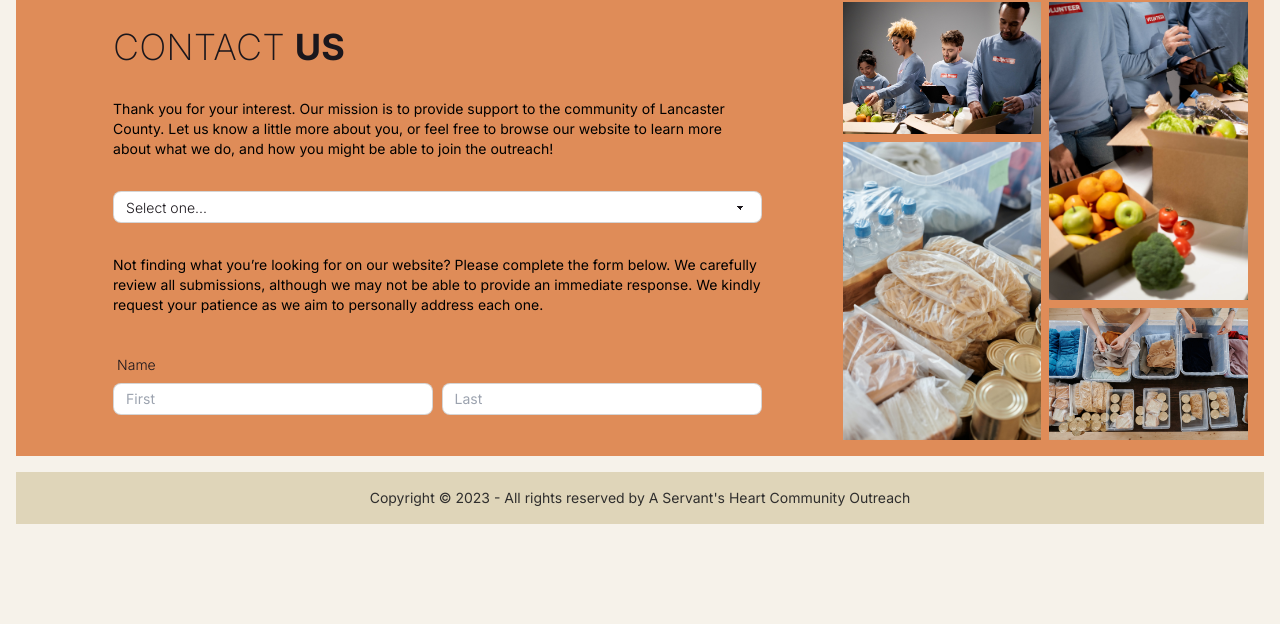
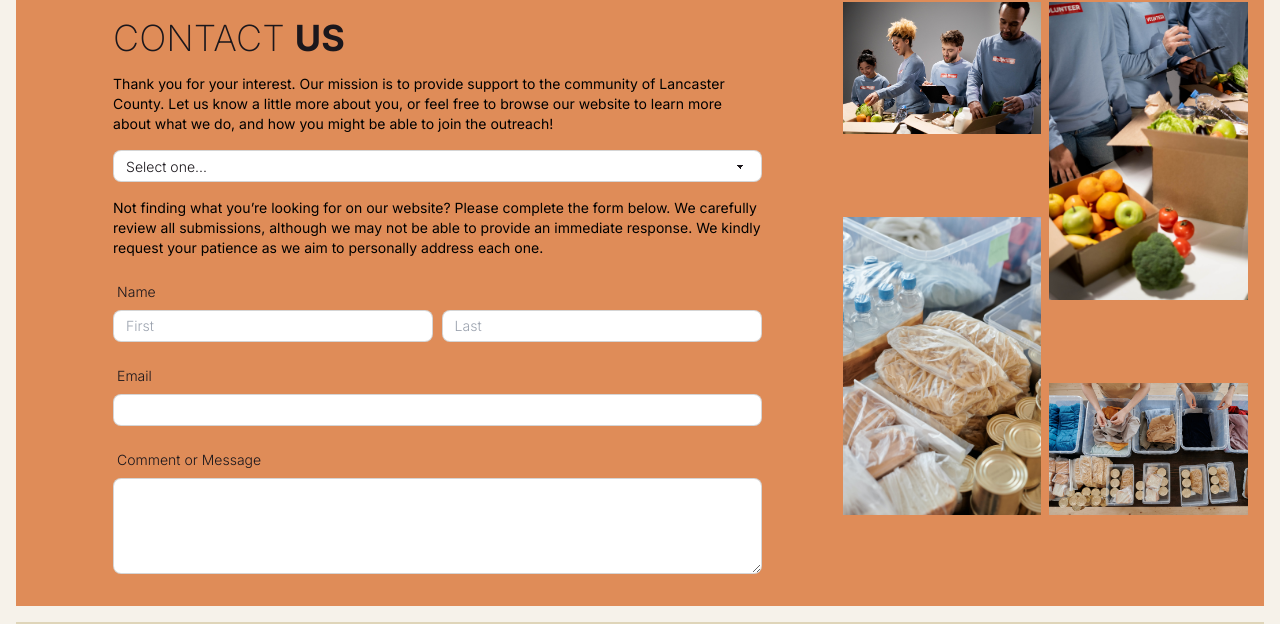
Before and after one commit to Jstanion/servants-heart, a Next.js app: page /contact in a window 1280 px wide. Shown: the part 200-824 px from the top of the page. Before the commit the page ends 800 px from the top, so only its background shows below. Built offline with nearby package versions, Linux system fonts and the light colour scheme.

Commit message:
added input sections for contact info

```diff
--- a/app/component/contactForm/ContactForm.jsx
+++ b/app/component/contactForm/ContactForm.jsx
@@ -1,24 +1,41 @@
+'use client'
 import React from "react";
 
 const ContactForm = () => {
   return (
-    <div className="flex justify-between w-full">
-      <div className="form-control w-full">
+    <div className="form-control w-full">
+      <div className="flex flex-col mb-4">
         <label className="label">
           <span className="label-text text-neutral font-light">Name</span>
         </label>
-        <div className="flex justify-between w-full">
+        <div className="flex justify-between">
           <input
             type="text"
             placeholder="First"
-            className="input input-bordered input-sm w-full max-w-xs bg-white"
+            className="input input-bordered input-sm w-full max-w-xs bg-white text-neutral font-light"
           />
           <input
             type="text"
             placeholder="Last"
-            className="input input-bordered input-sm w-full max-w-xs bg-white"
+            className="input input-bordered input-sm w-full max-w-xs bg-white text-neutral font-light"
           />
         </div>
+      </div>
+      <div className="flex flex-col mb-4">
+        <label className="label">
+          <span className="label-text text-neutral font-light">Email</span>
+        </label>
+        <input
+          type="text"
+          placeholder=""
+          className="input input-bordered input-sm w-full bg-white text-neutral font-light"
+        />
+      </div>
+      <div className="flex flex-col">
+        <label className="label">
+          <span className="label-text text-neutral font-light">Comment or Message</span>
+        </label>
+        <textarea className="textarea textarea-bordered h-24 bg-white text-neutral font-light" placeholder=""></textarea>
       </div>
     </div>
   );
--- a/app/component/hero/HeroCommitment.jsx
+++ b/app/component/hero/HeroCommitment.jsx
@@ -10,7 +10,7 @@ const HeroCommitment = () => {
           playsInline
           className="object-cover"
         >
-          <source src="/fists-in.mp4" type="video/mp4" />
+          <source src="/heroCommit.mp4" type="video/mp4" />
           Your browser does not support the video tag.
         </video>
       <div className="hero-overlay bg-opacity-60">
--- a/app/component/hero/HeroMission.jsx
+++ b/app/component/hero/HeroMission.jsx
@@ -10,7 +10,7 @@ const HeroMission = () => {
         playsInline
         className="object-cover"
       >
-        <source src="/hero-clip.mp4" type="video/mp4" />
+        <source src="/heroMission.mp4" type="video/mp4" />
         Your browser does not support the video tag.
       </video>
       <div className="hero-overlay bg-opacity-60"></div>
--- a/app/component/hero/HeroStory.jsx
+++ b/app/component/hero/HeroStory.jsx
@@ -10,7 +10,7 @@ const HeroStory = () => {
         playsInline
         className="object-cover"
       >
-        <source src="/teamwork.mp4" type="video/mp4" />
+        <source src="/heroOutreach.mp4" type="video/mp4" />
         Your browser does not support the video tag.
       </video>
       <div className="hero-overlay bg-opacity-60"></div>
--- a/app/contact/page.jsx
+++ b/app/contact/page.jsx
@@ -12,7 +12,7 @@ const Contact = () => {
               CONTACT <span className="font-bold">US</span>
             </h1>
           </div>
-          <p className="my-8 text-sm">
+          <p className="my-4 text-sm">
             Thank you for your interest. Our mission is to provide support to
             the community of Lancaster County. Let us know a little more about
             you, or feel free to browse our website to learn more about what we
@@ -25,7 +25,7 @@ const Contact = () => {
             <option className="font-light">Volunteer</option>
             <option className="font-light">Donations</option>
           </select>
-          <p className="my-8 text-sm">
+          <p className="my-4 text-sm">
             Not finding what you’re looking for on our website? Please complete
             the form below. We carefully review all submissions, although we may
             not be able to provide an immediate response. We kindly request your
@@ -36,7 +36,7 @@ const Contact = () => {
       </div>
       <div className="grid grid-cols-2 gap-2 w-1/2">
         <div className="grid gap-2">
-        <Image
+          <Image
             src="/contactW2.jpg"
             alt="Food donations on table"
             width={500}
@@ -52,7 +52,6 @@ const Contact = () => {
           />
         </div>
         <div className="grid gap-2">
-
           <Image
             src="/contactL1.jpg"
             alt="Food donations on table"
```
